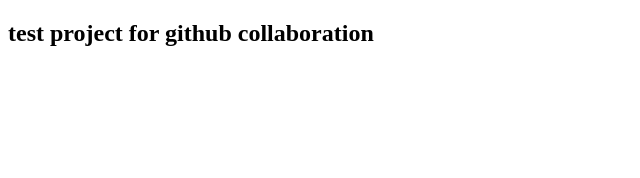
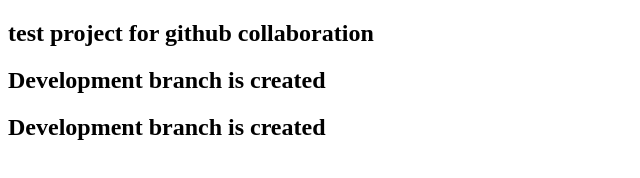
Before and after one commit to mamunpr6/github-collaboration, a plain HTML site: page index.html in a window 1280 px wide. Shown: the whole page, without its empty margins (0-640 px from the left). Drawn offline with Linux system fonts and the light colour scheme.

Commit message:
development branch is creatd

```diff
--- a/index.html
+++ b/index.html
@@ -7,5 +7,7 @@
   </head>
   <body>
     <h2>test project for github collaboration</h2>
+    <h2>Development branch is created</h2>
+    <h2>Development branch is created</h2>
   </body>
 </html>
```
